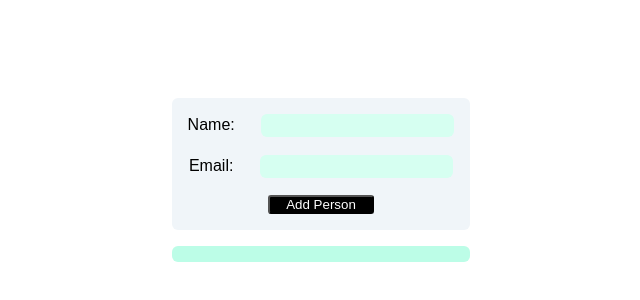
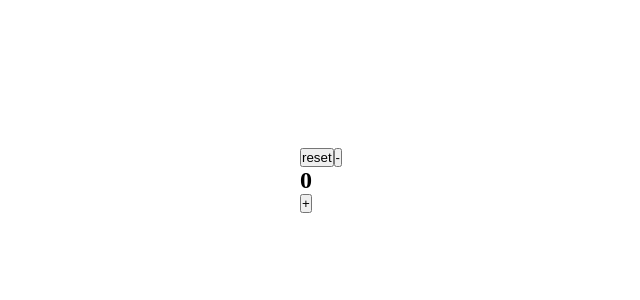
Before and after one commit to Huls26/React-practice-project, a React (Create React App) app: page / in a window 1280 px wide. Shown: the part 100-400 px from the top of the page, without its empty margins (319-959 px from the left). Built offline with nearby package versions, Linux system fonts and the light colour scheme.

Commit message:
project5.1

```diff
--- a/src/components/App.js
+++ b/src/components/App.js
@@ -1,5 +1,5 @@
 // import Book from "./projects/Book";
-import Setup from "./projects/project-4/Forms";
+import Setup from "./projects/project-5/counterUseReducer.js";
 
 export default function App() {
     return (
--- a/src/components/projects/project-4/Forms.js
+++ b/src/components/projects/project-4/Forms.js
@@ -7,8 +7,8 @@ export default function Form() {
                                     email: "",
                                 }));
     let [list, setList] = useState(() => ([]));
+    let listElement = list.map(person => <List key={person.name} name={person.name} email={person.email} />)
 
-    let listElement = list.map(person => <List key={person.name} name={person.name} email={person.email} />)
     // event
     function updateForm(event) {
         let name = event.currentTarget.name;
@@ -22,7 +22,9 @@ export default function Form() {
 
     function handleSubmit(e) {
         e.preventDefault()
-        setList(prevList => ([...prevList, form]));
+        if (form.name && form.email) {
+            setList(prevList => ([...prevList, form]));
+        }
     }
 
     return (
--- /dev/null
+++ b/src/components/projects/project-5/counterUseReducer.js
@@ -0,0 +1,32 @@
+import { useState, useReducer } from "react";
+import "./counterUseReducer.css";
+
+export default function Counter() {
+    let initialCount = {
+        count: 0,
+    }
+
+    function reducer(state, action) {
+        switch (action.type) {
+            case 'increment':
+              return {count: state.count + 1};
+            case 'decrement':
+              return {count: state.count - 1};
+            case 'reset':
+                return initialCount;
+            default:
+              throw new Error();
+          }
+    }
+
+    let [state, dispatch] = useReducer(reducer, initialCount);
+
+    return (
+        <div className="counter-container">
+            <button className="reset" onClick={() => dispatch({type: "reset"})}>reset</button>
+            <button className="decrement" onClick={() => dispatch({type: "decrement"})}>-</button>
+            <h1 className="count-number">{ state.count }</h1>
+            <button className="increment" onClick={() => dispatch({type: "increment"})}>+</button>
+        </div>
+    )
+}
```
Also changed, not shown: src/components/projects/project-5/counterUseReducer.css (added).
